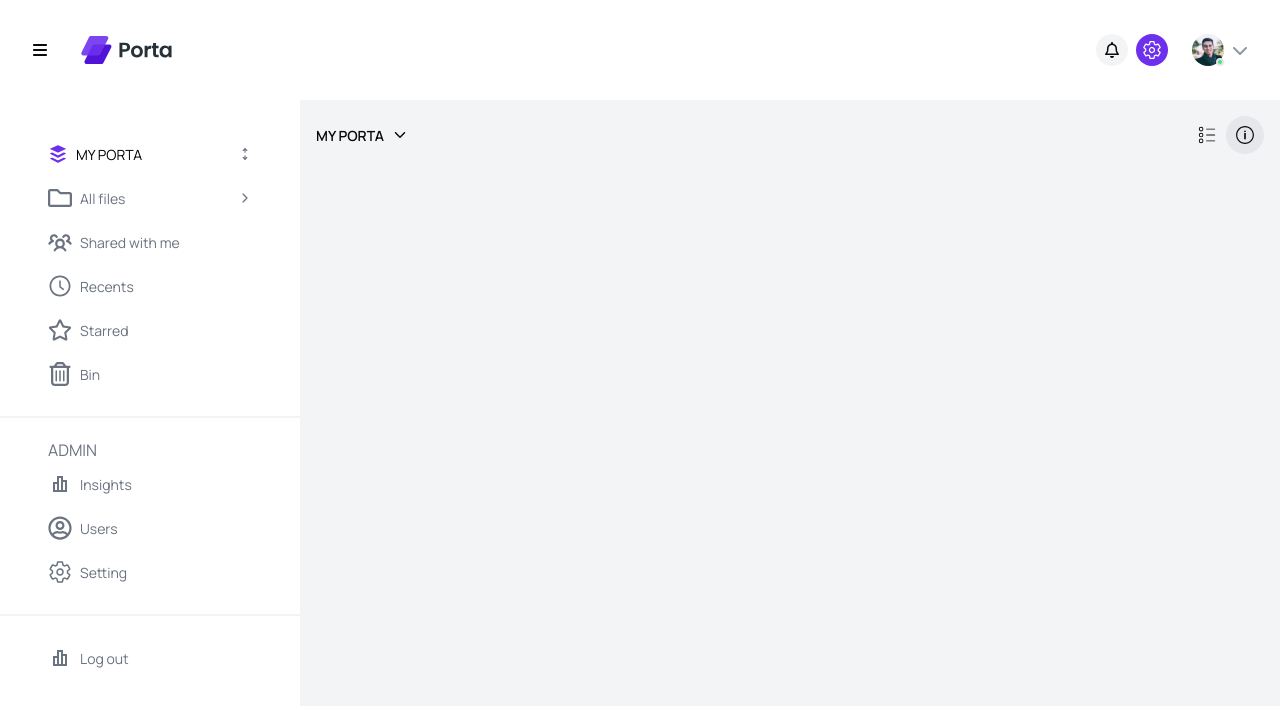
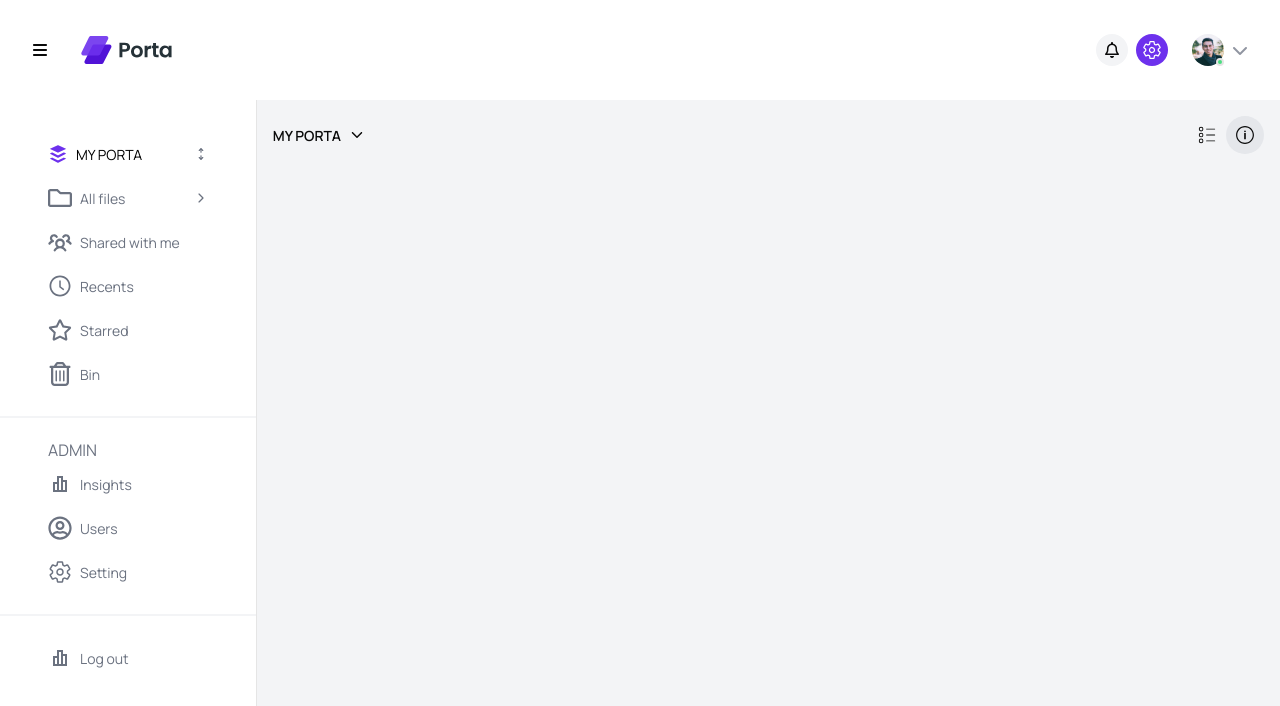
Before and after one commit to ramin-xanif-muslim/porta-react-ts-vite, a React (Vite) app: page / in a window 1280 px wide. Shown: the top 706 px of the page. Built offline with nearby package versions, Linux system fonts and the light colour scheme.

Commit message:
implemented resizable sidebar

```diff
--- a/package.json
+++ b/package.json
@@ -26,6 +26,7 @@
     "react": "^18.3.1",
     "react-dom": "^18.3.1",
     "react-icons": "^5.3.0",
+    "react-resizable-panels": "^2.1.7",
     "react-router-dom": "^6.28.0",
     "tailwind-merge": "^2.5.4",
     "tailwindcss-animate": "^1.0.7",
--- /dev/null
+++ b/src/components/ui/resizable.tsx
@@ -0,0 +1,43 @@
+import { GripVertical } from "lucide-react"
+import * as ResizablePrimitive from "react-resizable-panels"
+
+import { cn } from "../../lib/utils"
+
+const ResizablePanelGroup = ({
+  className,
+  ...props
+}: React.ComponentProps<typeof ResizablePrimitive.PanelGroup>) => (
+  <ResizablePrimitive.PanelGroup
+    className={cn(
+      "flex h-full w-full data-[panel-group-direction=vertical]:flex-col",
+      className
+    )}
+    {...props}
+  />
+)
+
+const ResizablePanel = ResizablePrimitive.Panel
+
+const ResizableHandle = ({
+  withHandle,
+  className,
+  ...props
+}: React.ComponentProps<typeof ResizablePrimitive.PanelResizeHandle> & {
+  withHandle?: boolean
+}) => (
+  <ResizablePrimitive.PanelResizeHandle
+    className={cn(
+      "relative flex w-px items-center justify-center bg-border after:absolute after:inset-y-0 after:left-1/2 after:w-1 after:-translate-x-1/2 focus-visible:outline-none focus-visible:ring-1 focus-visible:ring-ring focus-visible:ring-offset-1 data-[panel-group-direction=vertical]:h-px data-[panel-group-direction=vertical]:w-full data-[panel-group-direction=vertical]:after:left-0 data-[panel-group-direction=vertical]:after:h-1 data-[panel-group-direction=vertical]:after:w-full data-[panel-group-direction=vertical]:after:-translate-y-1/2 data-[panel-group-direction=vertical]:after:translate-x-0 [&[data-panel-group-direction=vertical]>div]:rotate-90",
+      className
+    )}
+    {...props}
+  >
+    {withHandle && (
+      <div className="z-10 flex h-4 w-3 items-center justify-center rounded-sm border bg-border">
+        <GripVertical className="h-2.5 w-2.5" />
+      </div>
+    )}
+  </ResizablePrimitive.PanelResizeHandle>
+)
+
+export { ResizablePanelGroup, ResizablePanel, ResizableHandle }
--- a/src/layouts/app-layout/AppLayout.tsx
+++ b/src/layouts/app-layout/AppLayout.tsx
@@ -1,5 +1,11 @@
 import { CiCircleList } from "react-icons/ci";
 import { IoIosInformationCircleOutline } from "react-icons/io";
+import {
+    ResizableHandle,
+    ResizablePanel,
+    ResizablePanelGroup,
+} from "../../components/ui/resizable";
+// } from "@/components/ui/resizable";
 
 import Header from "./header/Header";
 import Sidebar from "./sidebar/Sidebar";
@@ -11,6 +17,10 @@
 const AppLayout = () => {
     const isOpenSidebar = useStore((state) => state.isOpenSidebar);
 
+    const handleResize = (resize: number) => {
+        console.log(resize);
+    };
+
     return (
         <div className="max-w-[1600px] mx-auto relative">
             <div className="h-[70px] md:h-[100px] z-10 flex items-center sticky top-0 left-0 right-0 bg-white px-2 md:px-8 ">
@@ -18,12 +28,18 @@
             </div>
 
             <div className="flex">
+                <ResizablePanelGroup direction="horizontal">
+                    <ResizablePanel
+                        defaultSize={20}
+                        // minSize={15}
+                        onResize={handleResize}
+                    >
                         {/* sidebar */}
                         <AnimatePresence>
                             <motion.aside
-                        initial={{ width: isOpenSidebar ? 0 : 300 }}
+                                initial={{ minWidth: isOpenSidebar ? 0 : 300 }}
                                 animate={{
-                            width: isOpenSidebar ? 300 : 0,
+                                    minWidth: isOpenSidebar ? 300 : 0,
                                     transition: { duration: 0.3 },
                                 }}
                                 className="shrink-0 hidden md:block"
@@ -31,7 +47,9 @@
                                 <Sidebar />
                             </motion.aside>
                         </AnimatePresence>
-
+                    </ResizablePanel>
+                    <ResizableHandle />
+                    <ResizablePanel>
                         {/* content */}
                         <div className="flex-1 h-[calc(100vh-70px)] md:h-[calc(100vh-100px)] bg-[#F3F4F6FF]  p-4  overflow-y-auto no-scrollbar">
                             {/* content header */}
@@ -52,9 +70,11 @@
 
                             <Outlet />
                         </div>
+                    </ResizablePanel>
 
                     {/* right */}
                     {/* <div className="w-[320px] shrink-0 hidden xl:block"></div> */}
+                </ResizablePanelGroup>
             </div>
         </div>
     );
--- a/src/layouts/app-layout/sidebar/Sidebar.tsx
+++ b/src/layouts/app-layout/sidebar/Sidebar.tsx
@@ -9,7 +9,7 @@
 
 
     return (
-        <div className="text-gray-500 overflow-y-auto h-screen md:h-[calc(100vh-100px)] no-scrollbar  py-8">
+        <div className="text-gray-500 overflow-y-auto h-screen md:h-[calc(100vh-100px)] no-scrollbar min-w-[250px]  py-8">
             <div className="mx-8">
                 <div
                     className={classNames({
```
Also changed, not shown: 1 other file (tests, documents, lock files or other folders). Lines whose indentation alone changed are shown as unchanged.
